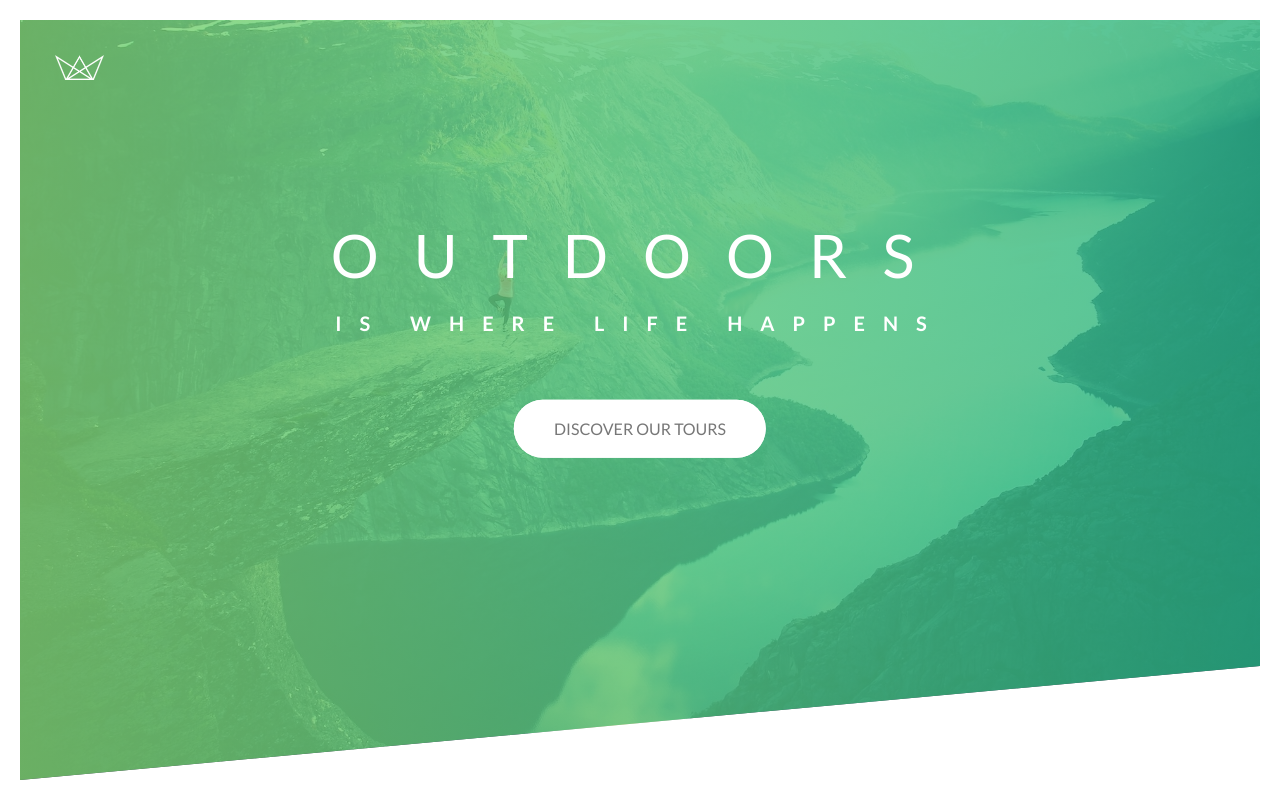
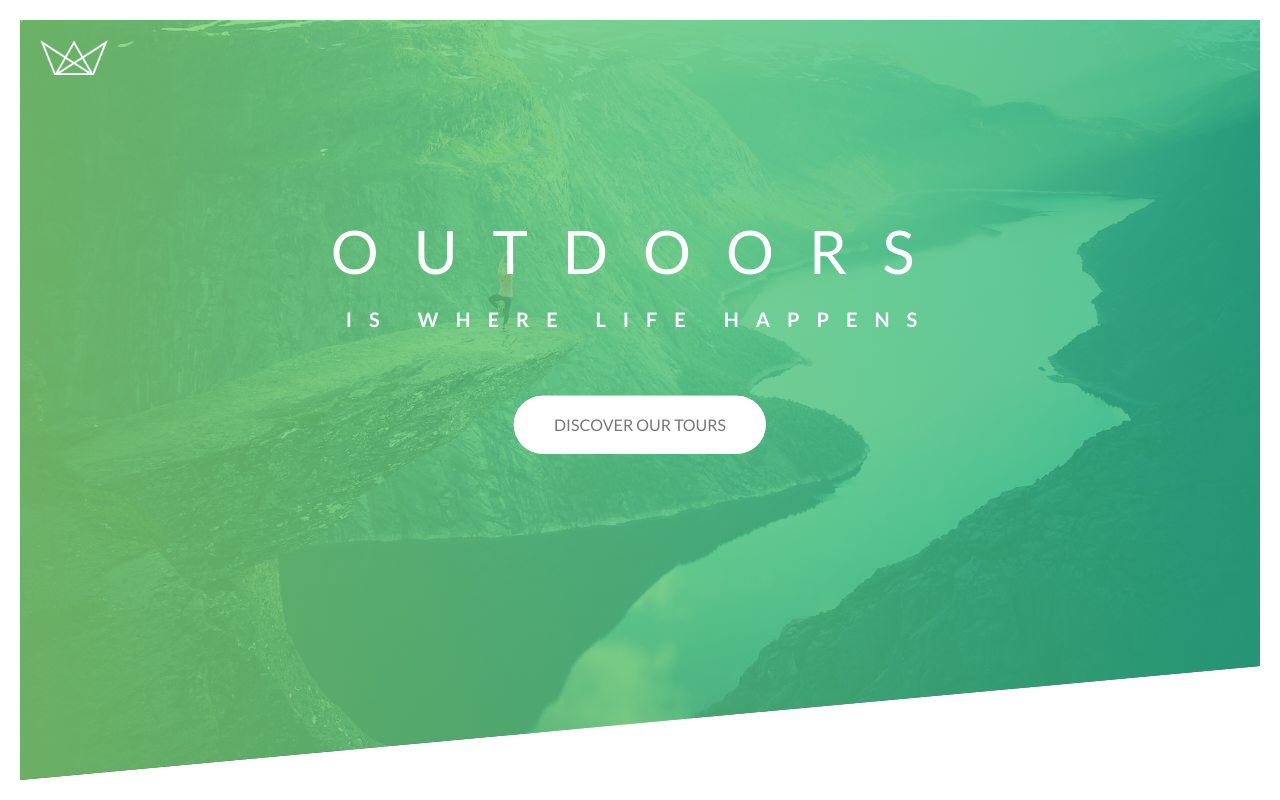
Before and after one commit to kenvastolord/Natours, a website: page index.html in a window 1280 px wide. Drawn offline with Linux system fonts and the light colour scheme.

Commit message:
add dependencies to this proyect

```diff
--- a/css/style.css
+++ b/css/style.css
@@ -7,14 +7,16 @@ Dark green: #28b485
 
 */
 
+html {
+    font-size: 62.5%;
+}
 
 body {
     font-family: "lato", sans-serif;
     font-weight: 400;
-    font-size: 16px;
     line-height: 1.7;
     color: #777;
-    padding: 20px;
+    padding: 2rem;
 }
 
 .header {
@@ -28,17 +30,17 @@ body {
     clip-path: polygon(0 0, 100% 0, 100% 85%, 0% 100%);
 }
 
-.logo-box {
+.header__logo-box {
     position: absolute;
-    top: 55px;
-    left: 55px;
+    top: 4rem;
+    left: 4rem;
 }
 
-.logo {
-    height: 25px;
+.header__logo {
+    height: 3.5rem;
 }
 
-.text-box {
+.header__text-box {
     position: absolute;
     top: 40%;
     left: 50%;
@@ -49,22 +51,25 @@ body {
 .heading-primary {
     color: #fff;
     text-transform: uppercase;
+    backface-visibility: hidden;
+    margin-bottom: 6rem;
 }
 
-.heading-primary-main{
+.heading-primary--main{
     display: block;
-    font-size: 60px;
+    font-size: 6rem;
     font-weight: 400;
-    letter-spacing: 35px;
+    letter-spacing: 3.5rem;
     animation-name: moveInLeft;
     animation-duration: 1s;
+    animation-timing-function: ease-out;
 }
 
-.heading-primary-sub {
+.heading-primary--sub {
     display: block;
-    font-size: 20px;
+    font-size: 2rem;
     font-weight: 700;
-    letter-spacing: 18px;
+    letter-spacing: 1.7rem;
     animation-name: moveInRight;
     animation-duration: 1s;
     margin-bottom: 3em;
@@ -73,11 +78,11 @@ body {
 @keyframes moveInRight{
     0% {
         opacity: 0%;
-        transform: translateX(100px);
+        transform: translateX(10rem);
     }
 
     80% {
-        transform: translate(-10px);
+        transform: translate(-1rem);
     }
 
     100% {
@@ -89,11 +94,23 @@ body {
 @keyframes moveInLeft{
     0% {
         opacity: 0%;
-        transform: translateX(-100px);
+        transform: translateX(-10rem);
     }
 
     80% {
-        transform: translate(10px);
+        transform: translate(1rem);
+    }
+
+    100% {
+        opacity: 1;
+        transform: translate(0);
+    }
+}
+
+@keyframes moveInbottom{
+    0% {
+        opacity: 0%;
+        transform: translateX(3rem);
     }
 
     100% {
@@ -106,25 +123,26 @@ body {
 .btn:visited {
     text-transform: uppercase;
     text-decoration: none;
-    padding: 15px 40px;
+    padding: 1.5rem 4rem;
     display: inline-block;
-    border-radius: 100px;
+    border-radius: 10rem;
     transition: all .2s;
     position: relative;
+    font-size: 1.6rem;
 }
 
 .btn:hover{
     transform: translateY(-3px);
-    box-shadow: 0 10px 20px rgba(0, 0, 0, 0.3);
+    box-shadow: 0 1rem 2rem rgba(0, 0, 0, 0.3);
 
 }
 
 .btn:active {
     transform: translateY(-1px);
-    box-shadow: 0 5px 10px rgba(0, 0, 0, 0.3);
+    box-shadow: 0 .5rem 1rem rgba(0, 0, 0, 0.3);
 }
 
-.btn-white {
+.btn--white {
     background-color: #fff;
     color: #777;
 }
@@ -134,7 +152,7 @@ body {
     display: inline-block;
     height: 100%;
     width: 100%;
-    border-radius: 100px;
+    border-radius: 10rem;
     position: absolute;
     top: 0;
     left: 0;
@@ -142,7 +160,7 @@ body {
     transition: all 0.4s;
 }
 
-.btn-white::after {
+.btn--white::after {
     background-color: #fff;
 }
 
@@ -151,3 +169,8 @@ body {
     transform: scaleX(1.5) scaleY(1.5);
     opacity: 0;
 }
+
+.btn--animated {
+    animation: moveInBottom .5s ease-out .75s;
+    animation-fill-mode: backwards;
+}
--- a/index.html
+++ b/index.html
@@ -6,7 +6,7 @@
 
         <link href="https://fonts.googleapis.com/css?family=Lato:100,300,400,700,900" rel="stylesheet">
 
-        <link rel="stylesheet" href="css/icon-font.css">
+        <link href="css/icon-font.css">
         <link rel="shortcut icon" type="image/png" href="img/favicon.png">
         <link rel="stylesheet" href="css/normalize.css">
         <link rel="stylesheet" href="css/style.css">
@@ -15,15 +15,15 @@
     </head>
     <body>
         <header class="header">
-            <div class="logo-box">
-                <img src="img/logo-white.png" alt="logo" class="logo">
+            <div class="header__logo-box">
+                <img src="img/logo-white.png" alt="logo" class="header__logo">
             </div>
-            <div class="text-box">
+            <div class="header__text-box">
                 <h1 class="heading-primary">
-                    <span class="heading-primary-main">Outdoors</span>
-                    <span class="heading-primary-sub">is where life happens</span>
+                    <span class="heading-primary--main">Outdoors</span>
+                    <span class="heading-primary--sub">is where life happens</span>
                 </h1>
-                <a href="#" class="btn btn-white">Discover our tours</a>
+                <a href="#" class="btn btn--white btn--animated">Discover our tours</a>
             </div>
         </header>
 
```
Also changed, not shown: package.json (added, +25 -0 lines), 2 other files.
